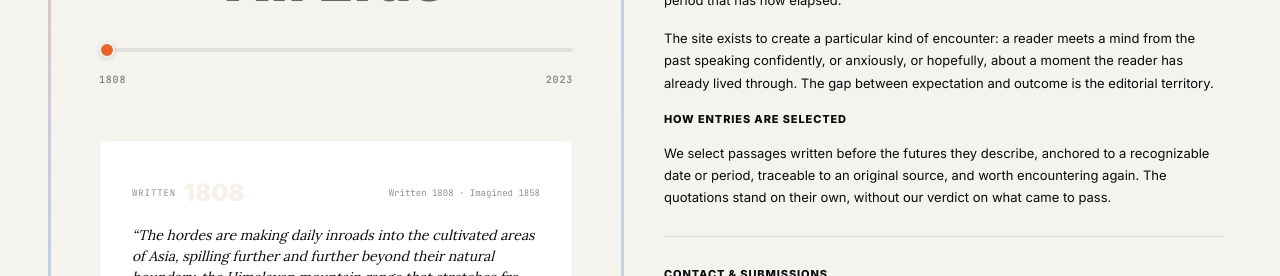
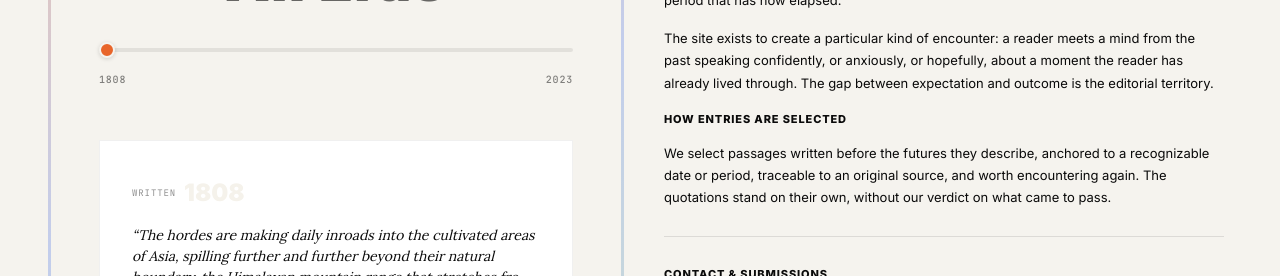
Before and after one commit to gogomegi/the-expected-world, a Next.js app: page / in a window 1280 px wide. Shown: the part 1093-1369 px from the top of the page. Built offline with nearby package versions, Linux system fonts and the light colour scheme.

Commit message:
Remove repeated written and imagined dates from homepage card

```diff
--- a/src/components/MiniArchiveBrowser.tsx
+++ b/src/components/MiniArchiveBrowser.tsx
@@ -78,7 +78,7 @@ export default function MiniArchiveBrowser({ entries }: { entries: ArchiveEntry[
               {yearStr}
             </span>
             {currentEntry.is_fiction && <span className="fiction-badge">FICTION</span>}
-            <span style={{ marginLeft: "auto", fontFamily: "var(--fm)", fontSize: "0.5625rem", color: "var(--muted-l)" }}>Written {currentEntry.dateWritten} · Imagined {currentEntry.predictedDateNormalized.slice(0, 4)}</span>
+
           </div>
           <p className="ac-excerpt" style={{ fontFamily: "var(--fq)", fontStyle: "italic", fontSize: "0.875rem", lineHeight: 1.5, color: "var(--text-l)", display: "-webkit-box", WebkitLineClamp: 3, WebkitBoxOrient: "vertical", overflow: "hidden", position: "relative", zIndex: 1 }}>
             &ldquo;{currentEntry.quote}&rdquo;
```
